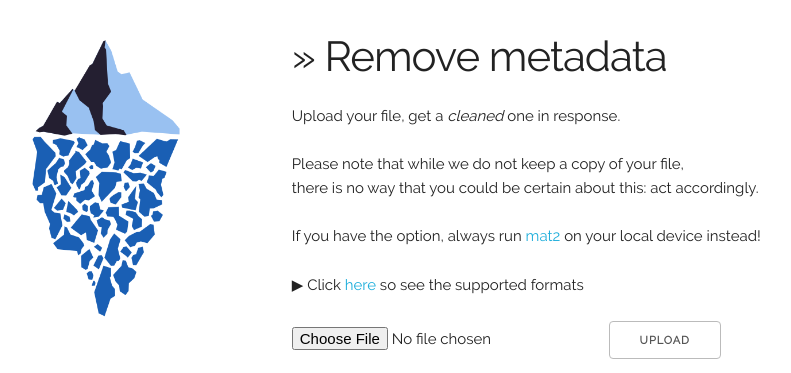
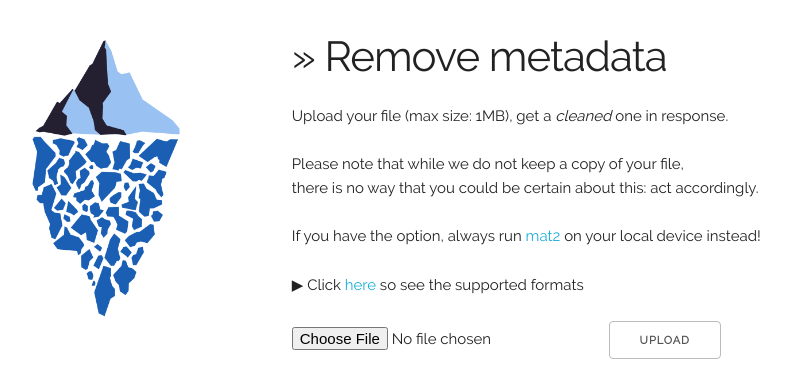
Before and after one commit to alexanghh/mat2-web, a Flask app: template templates/index.html in a window 1280 px wide. Shown: the part 149-522 px from the top of the page, without its empty margins (201-992 px from the left). Run offline with Flask 2, Linux system fonts and the light colour scheme; the template is opened without the code that fills it: most values are stand-ins (such as "Sample title", 1, 10 or a date in 2020).

Commit message:
Mention upload file size limit (Fixe: #15)

```diff
--- a/main.py
+++ b/main.py
@@ -98,7 +98,8 @@ def upload_file():
 
         return render_template('download.html', mimetypes=mimetypes, meta=meta, filename=output_filename, meta_after=meta_after, key=key)
 
-    return render_template('index.html', mimetypes=mimetypes)
+    max_file_size = int(app.config['MAX_CONTENT_LENGTH'] / 1024 / 1024)
+    return render_template('index.html', max_file_size=max_file_size, mimetypes=mimetypes)
 
 
 if __name__ == '__main__':  # pragma: no cover
--- a/templates/index.html
+++ b/templates/index.html
@@ -3,7 +3,8 @@
 
 <h2>» Remove metadata</h2>
 <p>
-	Upload your file, get a <em>cleaned</em> one in response.
+	Upload your file (max size: {{ max_file_size }}MB), get a <em>cleaned</em> one in
+	response.
 	<br><br>
 	Please note that while we do not keep a copy of your file,<br>
 	there is no way that you could be certain about this: act accordingly.
```
